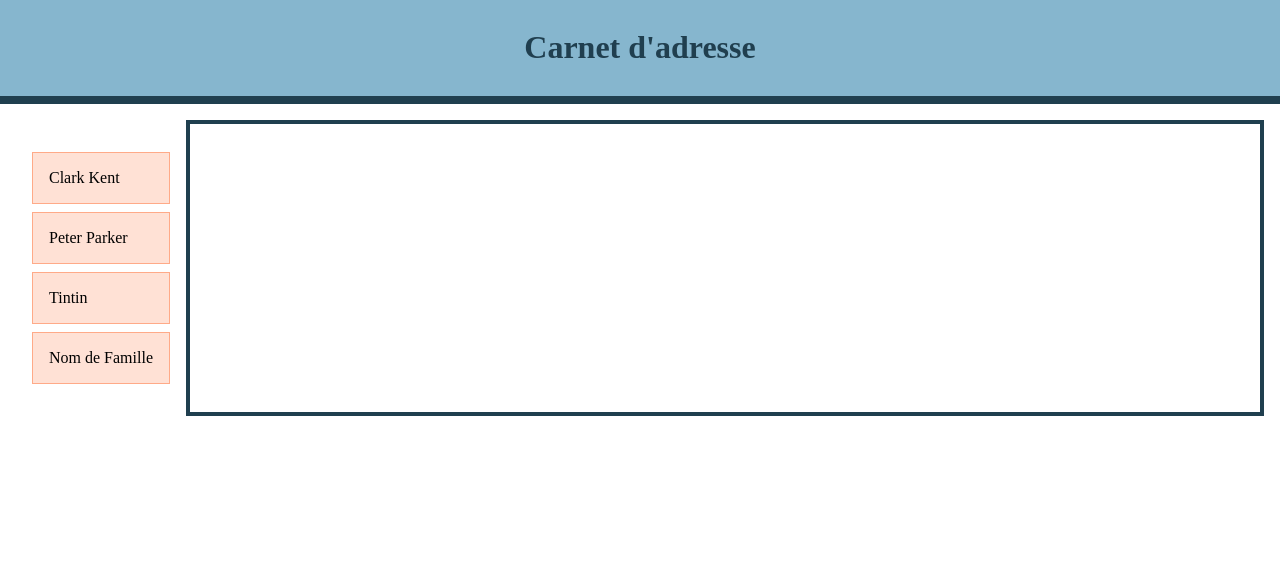
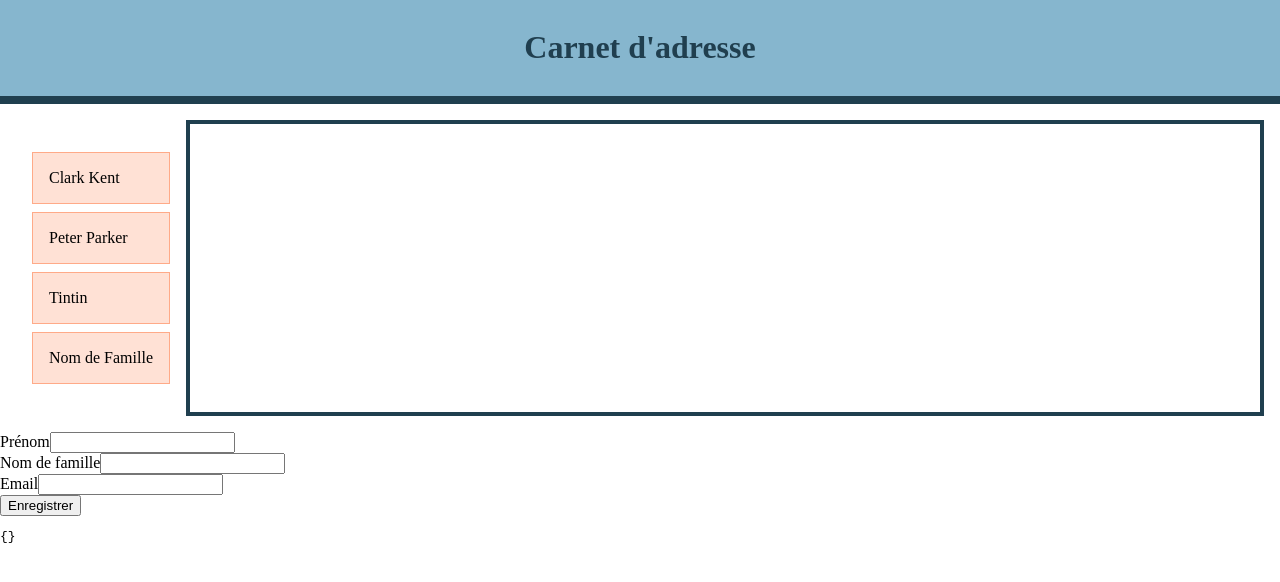
Before and after one commit to pbreteche/ng22w36, an Angular app: page / in a window 1280 px wide. Shown: the top 582 px of the page. Built offline with nearby package versions, Linux system fonts and the light colour scheme.

Commit message:
Formulaire "template" mapping avec ngModel

```diff
--- a/src/app/app.component.html
+++ b/src/app/app.component.html
@@ -3,3 +3,4 @@
   <app-contact-detail></app-contact-detail>
   <app-contact-list></app-contact-list>
 </div>
+<app-contact-create-form></app-contact-create-form>
--- a/src/app/app.module.ts
+++ b/src/app/app.module.ts
@@ -1,10 +1,12 @@
 import { NgModule } from '@angular/core';
+import { FormsModule } from '@angular/forms';
 import { BrowserModule } from '@angular/platform-browser';
 
 import { AppComponent } from './app.component';
 import { ContactDetailComponent } from './contact-detail/contact-detail.component';
 import { ContactListComponent } from './contact-list/contact-list.component';
 import { TitleComponent } from './title/title.component';
+import { ContactCreateFormComponent } from './contact-create-form/contact-create-form.component';
 
 @NgModule({
   declarations: [
@@ -12,9 +14,11 @@ import { TitleComponent } from './title/title.component';
     ContactDetailComponent,
     ContactListComponent,
     TitleComponent,
+    ContactCreateFormComponent,
   ],
   imports: [
-    BrowserModule
+    BrowserModule,
+    FormsModule
   ],
   providers: [],
   bootstrap: [AppComponent]
--- /dev/null
+++ b/src/app/contact-create-form/contact-create-form.component.html
@@ -0,0 +1,25 @@
+<form>
+    <div>
+        <label for="contact-first-name">Prénom</label>
+        <input type="text" id="contact-first-name" [(ngModel)]="contact.firstName"
+         name="first-name"
+        >
+    </div>
+    <div>
+        <label for="contact-last-name">Nom de famille</label>
+        <input type="text" id="contact-last-name" [(ngModel)]="contact.lastName"
+         name="last-name"
+        >
+    </div>
+    <div>
+        <label for="contact-email">Email</label>
+        <input type="email" id="contact-email" [(ngModel)]="contact.email"
+         name="email"
+        >
+    </div>
+    <button>Enregistrer</button>
+</form>
+
+<pre>
+{{ contact|json }}
+</pre>
--- /dev/null
+++ b/src/app/contact-create-form/contact-create-form.component.ts
@@ -0,0 +1,13 @@
+import { Component } from '@angular/core';
+import { Contact } from '../model/contact';
+
+@Component({
+  selector: 'app-contact-create-form',
+  templateUrl: './contact-create-form.component.html',
+  styleUrls: ['./contact-create-form.component.scss']
+})
+export class ContactCreateFormComponent {
+  contact = new Contact()
+
+
+}
```
Also changed, not shown: src/app/contact-create-form/contact-create-form.component.scss (added), 1 other file (tests, documents, lock files or other folders).
